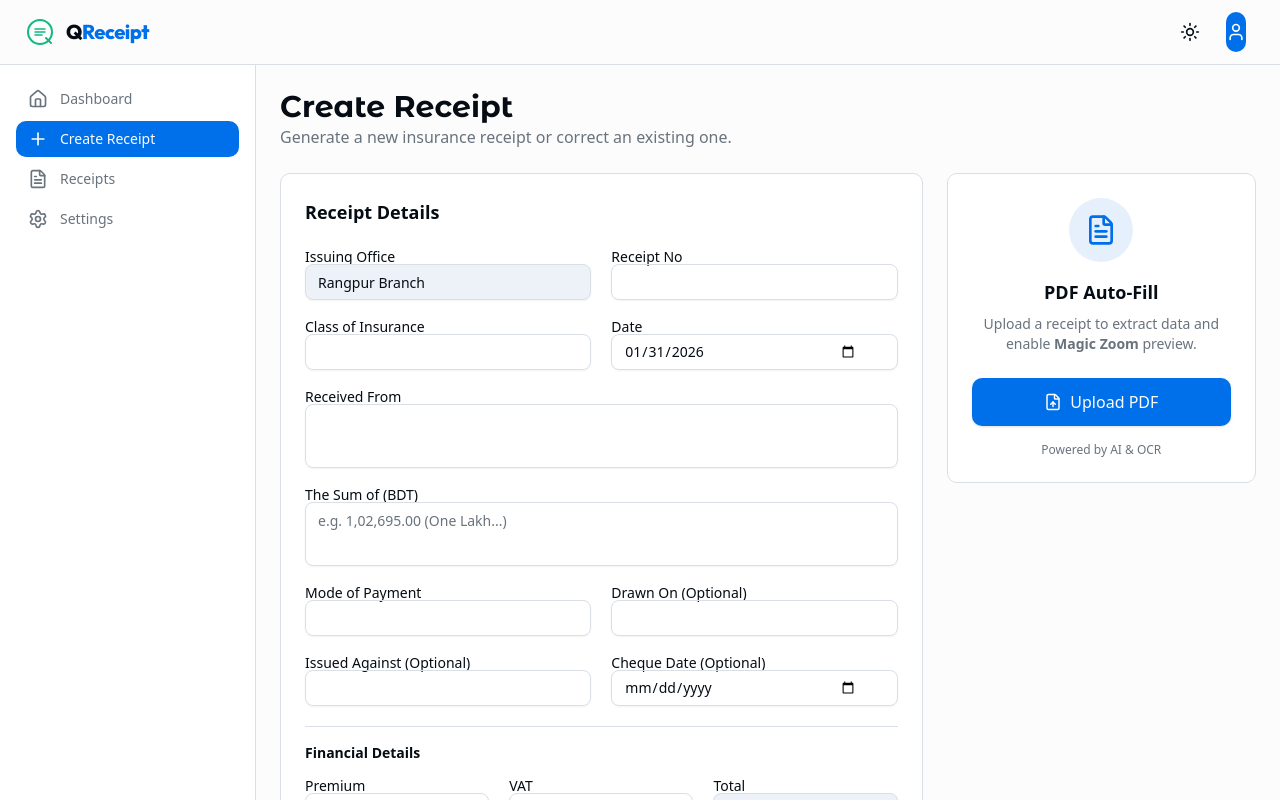
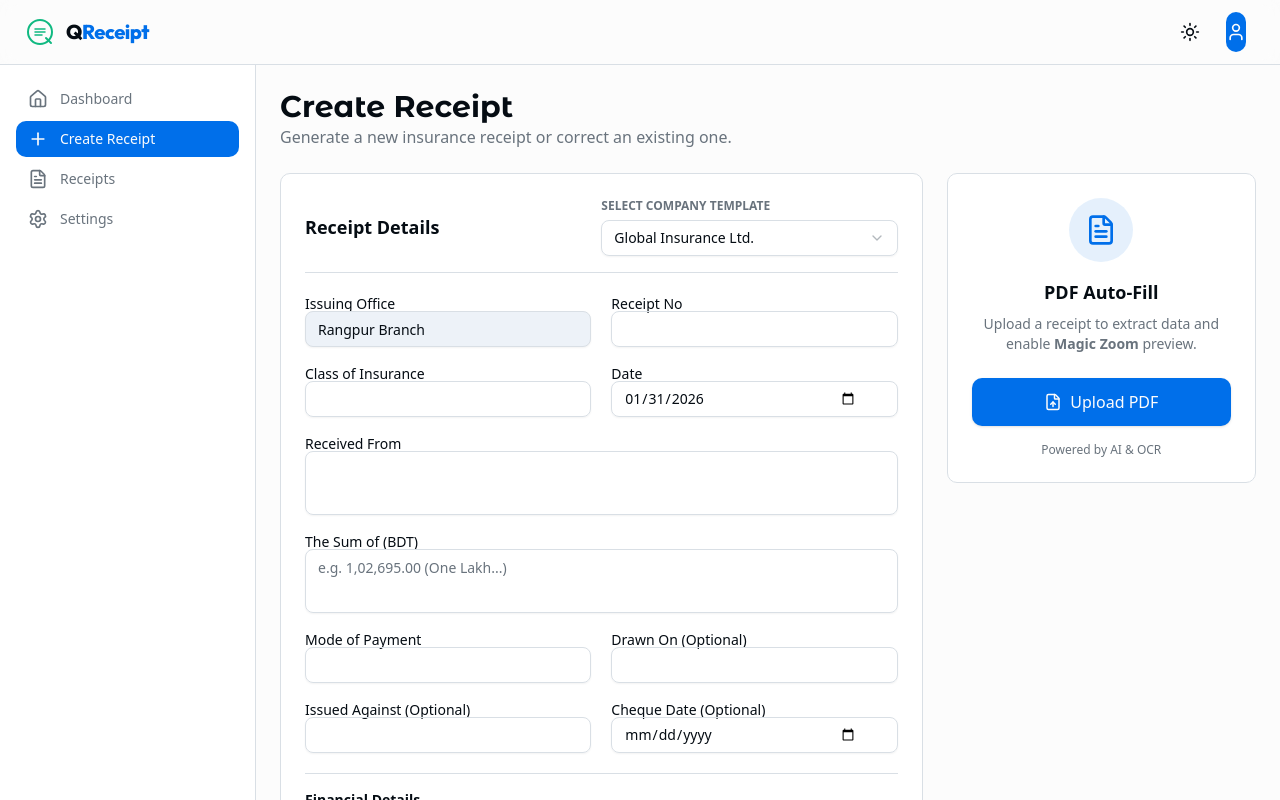
Before and after one commit to hadialhamza/q-receipt, a Next.js app: page /create in a window 1280 px wide. Built offline with nearby package versions, Linux system fonts and the light colour scheme; no server answers.

Commit message:
Add company type selection to receipt forms and update related schemas; include default company type in parsing logic

```diff
--- a/package.json
+++ b/package.json
@@ -13,6 +13,7 @@
     "@radix-ui/react-dialog": "^1.1.15",
     "@radix-ui/react-dropdown-menu": "^2.1.16",
     "@radix-ui/react-label": "^2.1.8",
+    "@radix-ui/react-select": "^2.2.6",
     "@radix-ui/react-slot": "^1.2.4",
     "bcryptjs": "^3.0.3",
     "class-variance-authority": "^0.7.1",
--- a/src/app/actions/ai/groq-parser.js
+++ b/src/app/actions/ai/groq-parser.js
@@ -62,6 +62,11 @@
       );
     }
 
+    // Add default companyType if not present
+    if (!parsedData.companyType) {
+      parsedData.companyType = "GLOBAL";
+    }
+
     return { success: true, data: parsedData };
   } catch (error) {
     console.error("Groq Error:", error);
--- a/src/app/actions/receipts/create-receipt.js
+++ b/src/app/actions/receipts/create-receipt.js
@@ -5,6 +5,7 @@
 
 // Receipt validation schema
 const receiptSchema = z.object({
+  companyType: z.enum(["GLOBAL", "FEDERAL"]),
   issuingOffice: z.string().min(1),
   receiptNo: z.string().min(1),
   classOfInsurance: z.string().min(1),
--- a/src/app/actions/receipts/update-receipt.js
+++ b/src/app/actions/receipts/update-receipt.js
@@ -7,6 +7,7 @@
 
 // Same validation schema as create
 const receiptSchema = z.object({
+  companyType: z.enum(["GLOBAL", "FEDERAL"]),
   issuingOffice: z.string().min(1),
   receiptNo: z.string().min(1),
   classOfInsurance: z.string().min(1),
@@ -51,7 +52,7 @@
           ...validatedData,
           updatedAt: new Date(),
         },
-      }
+      },
     );
 
     // Get updated document
--- a/src/components/dashboard/create/ReceiptForm.jsx
+++ b/src/components/dashboard/create/ReceiptForm.jsx
@@ -13,8 +13,18 @@
 import { Input } from "@/components/ui/input";
 import { Label } from "@/components/ui/label";
 import { Textarea } from "@/components/ui/textarea";
+import {
+  Select,
+  SelectContent,
+  SelectItem,
+  SelectTrigger,
+  SelectValue,
+} from "@/components/ui/select";
 
 const receiptSchema = z.object({
+  companyType: z.enum(["GLOBAL", "FEDERAL"], {
+    required_error: "Please select a company",
+  }),
   issuingOffice: z.string().min(1, "Issuing office is required"),
   receiptNo: z.string().min(1, "Receipt number is required"),
   classOfInsurance: z.string().min(1, "Class of insurance is required"),
@@ -44,6 +54,7 @@
   } = useForm({
     resolver: zodResolver(receiptSchema),
     defaultValues: {
+      companyType: "GLOBAL",
       issuingOffice: "Rangpur Branch",
       receiptNo: "",
       classOfInsurance: "",
@@ -122,9 +133,41 @@
     <div className="grid grid-cols-1 lg:grid-cols-3 gap-6">
       <div className="lg:col-span-2 space-y-6">
         <div className="rounded-lg border bg-card p-6">
-          <h2 className="text-lg font-semibold mb-6">Receipt Details</h2>
           <form onSubmit={handleSubmit(onSubmit)} className="space-y-5">
-            {/* Row 1 */}
+            {/* Company Selector Header */}
+            <div className="flex flex-col md:flex-row justify-between items-start md:items-center mb-6 gap-4 border-b pb-4">
+              <h2 className="text-lg font-semibold">Receipt Details</h2>
+
+              {/* COMPANY SELECTION DROPDOWN */}
+              <div className="w-full md:w-1/2">
+                <Label
+                  htmlFor="companyType"
+                  className="mb-1.5 block text-xs font-bold uppercase text-muted-foreground"
+                >
+                  Select Company Template
+                </Label>
+                <Select
+                  value={watch("companyType")}
+                  onValueChange={(value) => setValue("companyType", value)}
+                >
+                  <SelectTrigger className="w-full">
+                    <SelectValue placeholder="Select a company" />
+                  </SelectTrigger>
+                  <SelectContent position="popper" className="z-[100]">
+                    <SelectItem value="GLOBAL">Global Insurance Ltd.</SelectItem>
+                    <SelectItem value="FEDERAL">
+                      Federal Insurance Company Ltd.
+                    </SelectItem>
+                  </SelectContent>
+                </Select>
+                {errors.companyType && (
+                  <p className="text-destructive text-xs mt-1">
+                    {errors.companyType.message}
+                  </p>
+                )}
+              </div>
+            </div>
+
             <div className="grid grid-cols-1 md:grid-cols-2 gap-5">
               <div className="relative">
                 <Label htmlFor="issuingOffice">Issuing Office</Label>
--- /dev/null
+++ b/src/components/ui/select.jsx
@@ -0,0 +1,170 @@
+"use client"
+
+import * as React from "react"
+import * as SelectPrimitive from "@radix-ui/react-select"
+import { CheckIcon, ChevronDownIcon, ChevronUpIcon } from "lucide-react"
+
+import { cn } from "@/lib/utils"
+
+function Select({
+  ...props
+}) {
+  return <SelectPrimitive.Root data-slot="select" {...props} />;
+}
+
+function SelectGroup({
+  ...props
+}) {
+  return <SelectPrimitive.Group data-slot="select-group" {...props} />;
+}
+
+function SelectValue({
+  ...props
+}) {
+  return <SelectPrimitive.Value data-slot="select-value" {...props} />;
+}
+
+function SelectTrigger({
+  className,
+  size = "default",
+  children,
+  ...props
+}) {
+  return (
+    <SelectPrimitive.Trigger
+      data-slot="select-trigger"
+      data-size={size}
+      className={cn(
+        "border-input data-[placeholder]:text-muted-foreground [&_svg:not([class*='text-'])]:text-muted-foreground focus-visible:border-ring focus-visible:ring-ring/50 aria-invalid:ring-destructive/20 dark:aria-invalid:ring-destructive/40 aria-invalid:border-destructive dark:bg-input/30 dark:hover:bg-input/50 flex w-fit items-center justify-between gap-2 rounded-md border bg-transparent px-3 py-2 text-sm whitespace-nowrap shadow-xs transition-[color,box-shadow] outline-none focus-visible:ring-[3px] disabled:cursor-not-allowed disabled:opacity-50 data-[size=default]:h-9 data-[size=sm]:h-8 *:data-[slot=select-value]:line-clamp-1 *:data-[slot=select-value]:flex *:data-[slot=select-value]:items-center *:data-[slot=select-value]:gap-2 [&_svg]:pointer-events-none [&_svg]:shrink-0 [&_svg:not([class*='size-'])]:size-4",
+        className
+      )}
+      {...props}>
+      {children}
+      <SelectPrimitive.Icon asChild>
+        <ChevronDownIcon className="size-4 opacity-50" />
+      </SelectPrimitive.Icon>
+    </SelectPrimitive.Trigger>
+  );
+}
+
+function SelectContent({
+  className,
+  children,
+  position = "item-aligned",
+  align = "center",
+  ...props
+}) {
+  return (
+    <SelectPrimitive.Portal>
+      <SelectPrimitive.Content
+        data-slot="select-content"
+        className={cn(
+          "bg-popover text-popover-foreground data-[state=open]:animate-in data-[state=closed]:animate-out data-[state=closed]:fade-out-0 data-[state=open]:fade-in-0 data-[state=closed]:zoom-out-95 data-[state=open]:zoom-in-95 data-[side=bottom]:slide-in-from-top-2 data-[side=left]:slide-in-from-right-2 data-[side=right]:slide-in-from-left-2 data-[side=top]:slide-in-from-bottom-2 relative z-50 max-h-(--radix-select-content-available-height) min-w-[8rem] origin-(--radix-select-content-transform-origin) overflow-x-hidden overflow-y-auto rounded-md border shadow-md",
+          position === "popper" &&
+            "data-[side=bottom]:translate-y-1 data-[side=left]:-translate-x-1 data-[side=right]:translate-x-1 data-[side=top]:-translate-y-1",
+          className
+        )}
+        position={position}
+        align={align}
+        {...props}>
+        <SelectScrollUpButton />
+        <SelectPrimitive.Viewport
+          className={cn("p-1", position === "popper" &&
+            "h-[var(--radix-select-trigger-height)] w-full min-w-[var(--radix-select-trigger-width)] scroll-my-1")}>
+          {children}
+        </SelectPrimitive.Viewport>
+        <SelectScrollDownButton />
+      </SelectPrimitive.Content>
+    </SelectPrimitive.Portal>
+  );
+}
+
+function SelectLabel({
+  className,
+  ...props
+}) {
+  return (
+    <SelectPrimitive.Label
+      data-slot="select-label"
+      className={cn("text-muted-foreground px-2 py-1.5 text-xs", className)}
+      {...props} />
+  );
+}
+
+function SelectItem({
+  className,
+  children,
+  ...props
+}) {
+  return (
+    <SelectPrimitive.Item
+      data-slot="select-item"
+      className={cn(
+        "focus:bg-accent focus:text-accent-foreground [&_svg:not([class*='text-'])]:text-muted-foreground relative flex w-full cursor-default items-center gap-2 rounded-sm py-1.5 pr-8 pl-2 text-sm outline-hidden select-none data-[disabled]:pointer-events-none data-[disabled]:opacity-50 [&_svg]:pointer-events-none [&_svg]:shrink-0 [&_svg:not([class*='size-'])]:size-4 *:[span]:last:flex *:[span]:last:items-center *:[span]:last:gap-2",
+        className
+      )}
+      {...props}>
+      <span
+        data-slot="select-item-indicator"
+        className="absolute right-2 flex size-3.5 items-center justify-center">
+        <SelectPrimitive.ItemIndicator>
+          <CheckIcon className="size-4" />
+        </SelectPrimitive.ItemIndicator>
+      </span>
+      <SelectPrimitive.ItemText>{children}</SelectPrimitive.ItemText>
+    </SelectPrimitive.Item>
+  );
+}
+
+function SelectSeparator({
+  className,
+  ...props
+}) {
+  return (
+    <SelectPrimitive.Separator
+      data-slot="select-separator"
+      className={cn("bg-border pointer-events-none -mx-1 my-1 h-px", className)}
+      {...props} />
+  );
+}
+
+function SelectScrollUpButton({
+  className,
+  ...props
+}) {
+  return (
+    <SelectPrimitive.ScrollUpButton
+      data-slot="select-scroll-up-button"
+      className={cn("flex cursor-default items-center justify-center py-1", className)}
+      {...props}>
+      <ChevronUpIcon className="size-4" />
+    </SelectPrimitive.ScrollUpButton>
+  );
+}
+
+function SelectScrollDownButton({
+  className,
+  ...props
+}) {
+  return (
+    <SelectPrimitive.ScrollDownButton
+      data-slot="select-scroll-down-button"
+      className={cn("flex cursor-default items-center justify-center py-1", className)}
+      {...props}>
+      <ChevronDownIcon className="size-4" />
+    </SelectPrimitive.ScrollDownButton>
+  );
+}
+
+export {
+  Select,
+  SelectContent,
+  SelectGroup,
+  SelectItem,
+  SelectLabel,
+  SelectScrollDownButton,
+  SelectScrollUpButton,
+  SelectSeparator,
+  SelectTrigger,
+  SelectValue,
+}
```
Also changed, not shown: src/lib/parse-receipt.js, 1 other file (tests, documents, lock files or other folders). Lines whose indentation alone changed are shown as unchanged.
